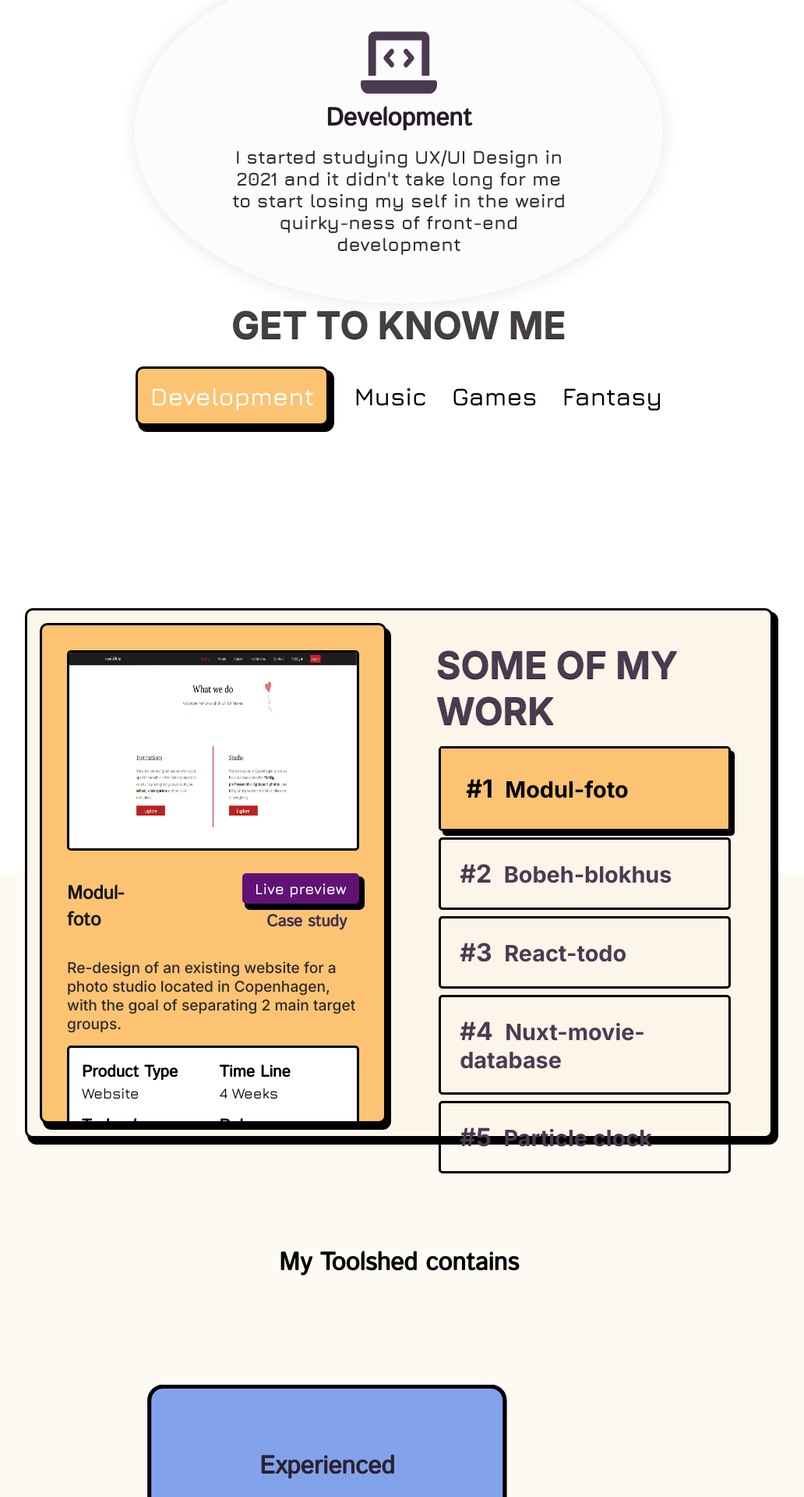
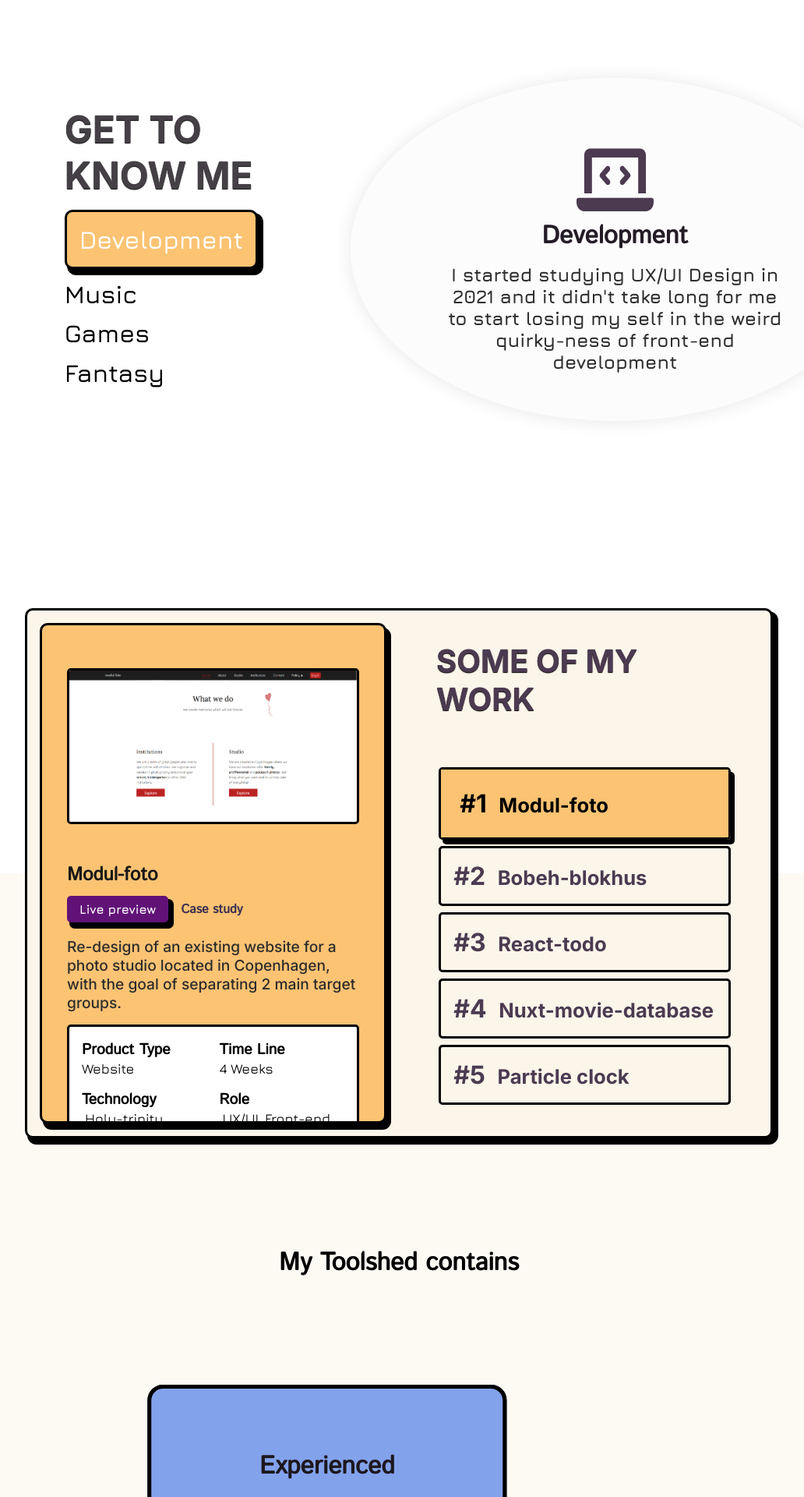
Before and after one commit to Baranuel/Portfolio, a React (Create React App) app: page / in a window 1280 px wide. Shown: the part 880-2800 px from the top of the page at 78% size, without its empty margins (128-1160 px from the left). Built offline with nearby package versions, Linux system fonts and the light colour scheme.

Commit message:
some responsiveness

```diff
--- a/src/App.scss
+++ b/src/App.scss
@@ -29,6 +29,7 @@ $background : rgba(232, 195, 127, 0.084);
 $phone: 540px;
 $small-tablet: 875px;
 $tablet: 1184px;
+$small-desktop: 1280px;
 $desktop: 1400px;
 
 @mixin desktop {
@@ -47,6 +48,12 @@ $desktop: 1400px;
 @mixin small-tablet {
 
     @media (max-width: #{$small-tablet - 1px}) {
+        @content;
+      }
+}
+@mixin small-desktop {
+
+    @media (max-width: #{$small-desktop - 1px}) {
         @content;
       }
 }
@@ -93,8 +100,11 @@ $desktop: 1400px;
         }
 
         @include small-tablet() {
+
+            padding: 1rem;
+        }
+        @include phone () {
             width: 100%;
-            padding: 1rem;
         }
 
         .introduction-text {
@@ -164,6 +174,8 @@ $desktop: 1400px;
         gap: 0.05rem;
 
         @include desktop(){
+            gap: 2rem;
+            height: unset;
 
         }
 
@@ -200,10 +212,28 @@ $desktop: 1400px;
             @include tablet( ){
                 background-color: rgba(76, 58, 81, 0.1);
             }
+            @include small-tablet(){
+                height: 200px;
+            }
+            @include phone() {
+                height: 150px;
+            }
 
             img{
                 width: 30%;
                 height: auto;
+
+                @include desktop(){
+                    width:50%
+                }
+
+                @include small-tablet () {
+                    width: 40%;
+                }
+
+                @include phone() {
+                    width: 40%;
+                }
             }
 
             p{
@@ -238,7 +268,7 @@ $desktop: 1400px;
     position: relative;
 
 
-    @include desktop(){
+    @include tablet(){
         flex-direction: column;
     }
     @include phone() {
@@ -251,7 +281,7 @@ $desktop: 1400px;
         justify-content: space-evenly;
         align-items: center;
 
-        @include desktop() {
+        @include tablet() {
             display: flex;
             flex-direction: column;
             align-items: center;
@@ -264,7 +294,7 @@ $desktop: 1400px;
         pointer-events: none;
         padding: 2.5rem;
 
-        @include desktop(){
+        @include tablet(){
             width: 100%;
             min-height: 30%;
             display: flex;
@@ -301,7 +331,7 @@ $desktop: 1400px;
             flex-direction: column;
             align-items: flex-start;
 
-            @include desktop(){
+            @include tablet(){
                 flex-direction: row;
                 justify-content: center;
                 align-items: center;
@@ -323,7 +353,7 @@ $desktop: 1400px;
                 position: relative;
                 transition: all 300ms ease;
 
-                @include desktop() {
+                @include tablet() {
                      margin: 1rem;
                 }
 
@@ -352,7 +382,7 @@ $desktop: 1400px;
                         opacity: 1;
                         transform: translateX(0%);
 
-                        @include desktop(){
+                        @include tablet(){
                             display: none
                         }
                     }
@@ -415,7 +445,7 @@ $desktop: 1400px;
         justify-content: center;
         align-items: center;
         padding: 2.5rem;
-        @include desktop(){
+        @include tablet(){
             order: -1;
 
         }
@@ -516,7 +546,6 @@ $desktop: 1400px;
 
 .front-page-work {
     display: flex;
-
     height: 100vh;
     background-color: rgba(232, 195, 127, 0.084);
     display: flex;
@@ -536,12 +565,17 @@ $desktop: 1400px;
         background-color: rgb(252, 245, 234);
         transition: all 200ms ease ;
 
-        @include phone () {
-            width: 95%;
+        @include small-tablet() {
+            width: 80%;
             max-height: 80%;
             background-color: rgb(252, 245, 234);
             flex-direction: column;
+            align-items: center;
             justify-content: space-around;
+        }
+
+        @include phone(){
+            width: 95%;
         }
 
 
@@ -553,21 +587,24 @@ $desktop: 1400px;
             max-width: 50%;
             display: flex;
             flex-direction: column;
-            justify-content: space-between;
+            justify-content: space-evenly;
             border: 3px solid black;
             box-shadow: 5px 7px 0px 1px rgba(0, 0, 0, 1);
             padding: 2rem;
 
-            @include phone() {
-                max-width: 100%;
+
+            @include small-tablet() {
+                max-width: 75%;
                 min-height: 75%;
                 max-height: 75%;
-
                 padding: 1rem;
                 border: 3px solid black;
                 background-color: none;
                 justify-content: unset;
+            }
 
+            @include phone() {
+                max-width: 100%;
             }
 
             .work-cover {
@@ -581,16 +618,16 @@ $desktop: 1400px;
             }
 
             img{
-                min-height: 45%;
-                max-height: 45%;
+                min-height: 35%;
+                max-height: 40%;
                 border-radius: 5px;
                 margin-bottom: 1rem;
                 min-width: 100%;
                 max-width: 100%;
                 border: 3px solid black;
 
-                @include phone() {
-                    min-height: 35%;
+                @include small-tablet() {
+                    min-height: 55%;
                 }
             }
 
@@ -599,7 +636,7 @@ $desktop: 1400px;
                 font-family: $font-secondary;
                 position: relative;
 
-                @include phone() {
+                @include small-tablet() {
                     height: unset;
                 }
 
@@ -609,21 +646,20 @@ $desktop: 1400px;
                     font-weight: 700;
                     color: #181818;
 
-                    @include phone() {
+                    @include small-tablet() {
                         font-size: 1.5rem;
                     }
                 }
                 .description {
                     font-family: $font-primary;
-                    font-size: 1.2rem;
-                    padding: 1rem 0 ;
+                    font-size: clamp(1rem, 1.5vw, 1.2rem);
+                    padding: 0.5rem 0 ;
                     font-weight: 500;
                     color: #2d2c2c;
-                    min-height: 100px;
                     max-height: 120px;
                     margin: 0.5rem 0;
 
-                    @include phone() {
+                    @include small-tablet() {
                         font-size: 1rem;
                         padding: 0.5rem;
                     }
@@ -642,29 +678,32 @@ $desktop: 1400px;
                     padding: 1rem;
                     background-color: white;
                     border: 3px solid black;
-                    height: 55%;
 
-                    @include phone() {
+                    @include small-desktop() {
+                        gap: 0.1rem
+                    }
+
+                    @include small-tablet() {
                         height: unset;
                         display: none;
                     }
 
                     h3{
-                        font-size: 1.3rem;
+                        font-size: clamp(1rem, 1.5vw, 1.2rem);
                         color: #000000;
                         font-family: $font-secondary;
 
-                        @include phone() {
-                            font-size: 1.1rem;
+                        @include small-tablet() {
+                            font-size: clamp(1rem, 1.5vw, 1.3rem);
                         }
                     }
 
                     p{
-                        font-size: 1.2rem;
+                        font-size: clamp(1rem, 1.5vw, 1.1rem);
                         font-weight: 500;
 
-                        @include phone () {
-                            font-size: 1rem;
+                        @include small-tablet () {
+                            font-size: clamp(1rem, 1.5vw, 1.3rem);
                         }
 
                     }
@@ -683,7 +722,7 @@ $desktop: 1400px;
                     .role {
 
                         .role-list {
-
+                            display: flex;
                             p {
                                 margin:0 0.25rem
                             }
@@ -702,7 +741,7 @@ $desktop: 1400px;
             max-width: 50%;
             min-width: 50%;
 
-            @include phone() {
+            @include small-tablet() {
                 display: none;
             }
 
@@ -711,11 +750,12 @@ $desktop: 1400px;
             }
 
             .projects-table {
-
                 list-style-type: none;
                 margin: 0 1rem;
 
-                }
+                }                    h1{
+                        color: #4C3A51;
+                    }
 
                 .project-list-item{
                     border-radius: 5px;
@@ -726,6 +766,11 @@ $desktop: 1400px;
                     z-index: 1;
                     color: #4C3A51;
                     transition: all 200ms ease ;
+
+                    @include desktop () {
+                        padding: 1rem;
+                        font-size: 1rem;
+                    }
 
                     .fill {
                         content:"";
@@ -754,15 +799,20 @@ $desktop: 1400px;
                     }
 
                     .title{
-                        font-size: 1.8rem;
+                        font-size: clamp(1rem, 2vw, 1.8rem) ;
                         font-weight: 700;
                         font-family: $font-primary
+
                     }
                 }
                 .active{
                     box-shadow: 5px 6px 0px 0px rgba(0, 0, 0, 1);
                     padding: 2rem;
                     color: black;
+
+                    @include desktop() {
+                        padding: 1.5rem;
+                    }
 
                     .fill {
                         width: 100%;
@@ -775,7 +825,7 @@ $desktop: 1400px;
 .mobile-project-select {
     display: none;
 
-    @include phone () {
+    @include small-tablet () {
         display: flex;
         justify-content: center;
         align-items: center;
@@ -826,7 +876,7 @@ $desktop: 1400px;
                 transition: all 400ms ease ;
 
                 h1{
-                    color: #2b222e;
+                    color: #1d181e;
                 }
 
                 img {
--- a/src/projects.js
+++ b/src/projects.js
@@ -12,7 +12,7 @@ const projects = [
         description:"Re-design of an existing website for a photo studio located in Copenhagen, with the goal of separating 2 main target groups.",
         type:"Website",
         time_line: 4,
-        technology:["HTML", "CSS","Java-Script", "Vue.js"],
+        technology:["Holy-trinity", "Vue.js"],
         role:["UX/UI", "Front-end"],
         link:"https://modul-foto.vercel.app/#/",
         image:image
@@ -20,10 +20,10 @@ const projects = [
     {
         id:2,
         title:"Bobeh-blokhus",
-        description:"The Client is a care center, the goal of the redesign was to unify different housings, create updatable content through CMS,and also visually represent their values",
+        description:" the goal of the redesign was to unify different housings, create updatable content through CMS,and visually represent their values",
         type:"Website, CMS",
         time_line: 4,
-        technology:["HTML", "CSS","Java-Script", "Laravel-blade", "PHP","WordPress"],
+        technology:["Holy-trinity", "Laravel-blade", "PHP","WordPress"],
         role:["UX/UI", "Front-end"],
         image:bobeh
     },
@@ -33,7 +33,7 @@ const projects = [
         description:"A fun side project for practicing state and hooks in React, an elaborate todo-application",
         type:"Web-app",
         time_line: 1,
-        technology:["HTML", "CSS","Java-Script", "React"],
+        technology:["Holy-trinity", "React"],
         role:["Front-end"],
         link:"https://react-todo-brutalism.vercel.app/",
         image:todo
@@ -44,7 +44,7 @@ const projects = [
         description:"About the project and the client",
         type:"Website",
         time_line: 4,
-        technology:["HTML", "CSS","Java-Script"],
+        technology:["Holy-trinity"],
         role:["UX/UI", "Front-end"],
         link: "https://nuxtjs-chi-one-65.vercel.app/",
         image:movieDb
--- a/src/styles/global.scss
+++ b/src/styles/global.scss
@@ -58,7 +58,8 @@ $desktop: 1400px;
 
 .white-label {
   display: flex;
-  align-items: center;
+  flex-direction: column;
+  align-items: flex-start;
   justify-content: space-between;
 
   @include phone () {
@@ -70,7 +71,7 @@ $desktop: 1400px;
 .section-heading {
         font-family: $font-primary;
         font-weight: 700;
-        font-size: clamp(1.6rem,6vw,3rem);
+        font-size: clamp(1.2rem,4vw,2.5rem);
         color: #4C3A51;
         margin-bottom: 0.5rem;
         text-shadow:  0px 1px 1px rgba(0, 0, 0, 1);
@@ -101,7 +102,6 @@ $desktop: 1400px;
   .link {
     text-decoration: none;
     padding: 0.5rem 1rem;
-    font-size: 1.2rem;
     font-weight: 800;
     font-family: $font-tetriary;
     background-color: rgb(97, 18, 119);
@@ -123,7 +123,6 @@ $desktop: 1400px;
     text-decoration: none;
     padding: 0.5rem ;
     font-family: $font-secondary;
-    font-size: 1.3rem;
     font-weight: 700;
     color: rgb(59, 47, 80);
     border-radius: 10px;
@@ -135,9 +134,8 @@ $desktop: 1400px;
 
   .links-div {
     display: flex;
-    flex-wrap: wrap;
-    justify-content: flex-end;
-
+    align-items: center;
+    font-size: clamp(1rem , 1vw, 1.3rem);
   }
 
 
```
